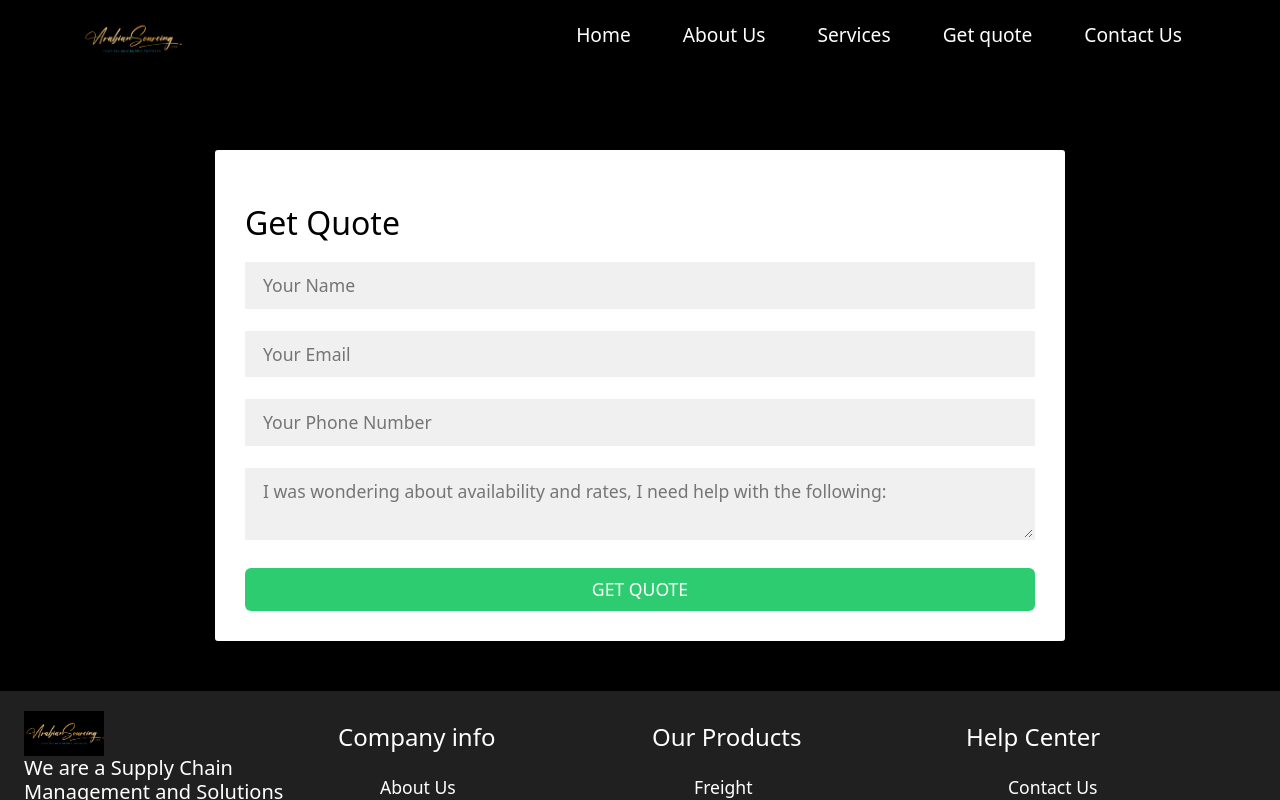
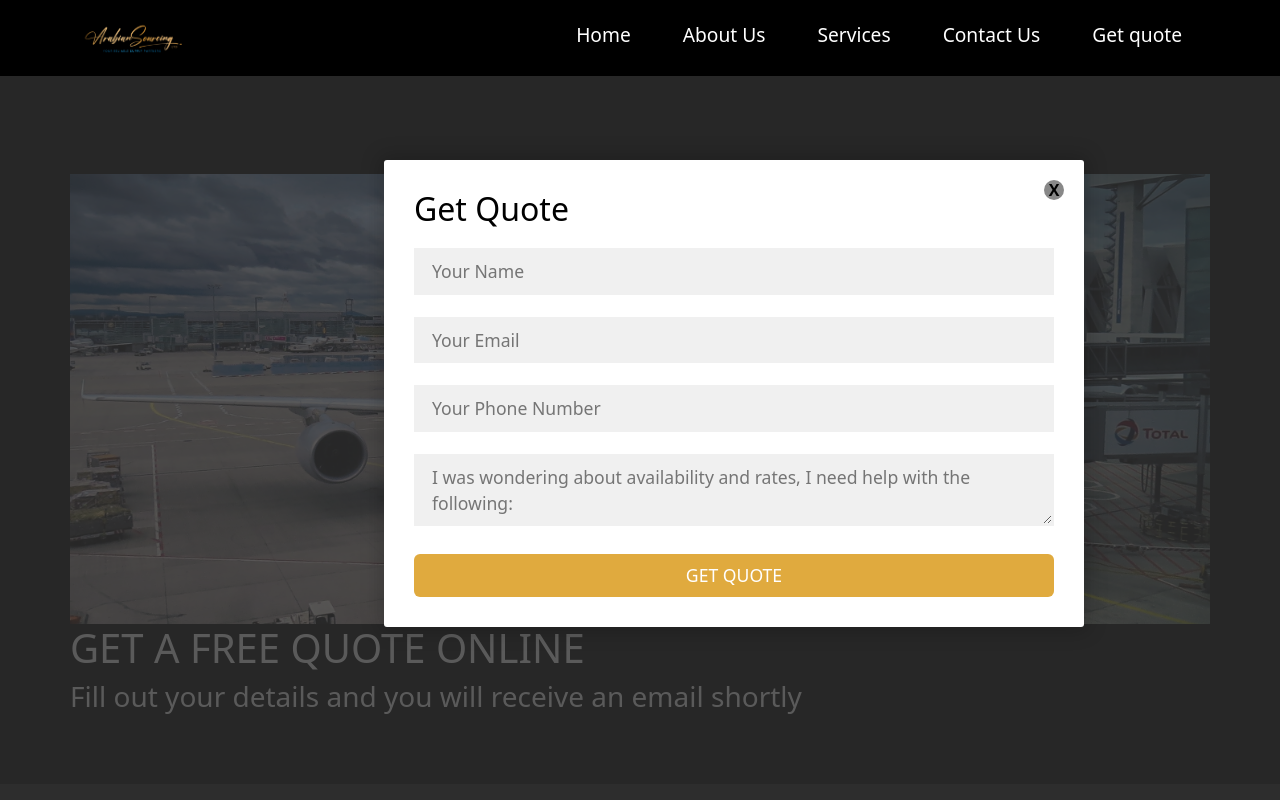
Before and after one commit to meekkaran/Supply-Chain-Management, a React (Create React App) app: page /quote in a window 1280 px wide. Shown: the top 800 px of the page. Built offline with nearby package versions, Linux system fonts and the light colour scheme.

Commit message:
finalising with content

```diff
--- a/src/App.js
+++ b/src/App.js
@@ -38,8 +38,8 @@ function App() {
           <Route path="/" element={<Home />} />
           <Route path="/about" element={<About/>} />
           <Route path="/contact" element={<Contact />} />
+          <Route path="/services" element={<Services/>} />
           <Route path="/quote" element={<Quote />} />
-          <Route path="/services" element={<Services/>} />
         </Routes>
         <Footer />
       </div>
--- a/src/components/About/About.js
+++ b/src/components/About/About.js
@@ -5,7 +5,7 @@ import { Box } from "@mui/system";
 import { AiOutlineTwitter, AiFillFacebook} from "react-icons/ai";
 import { FaLinkedinIn } from "react-icons/fa";
 import "./about.css";
-// import homeLogo from "../../Assets/homeimg2";
+
 import bgQuote  from "../../Assets/air2.jpg";
 import { TextField, Typography } from "@mui/material";
 import RateReviewIcon from '@mui/icons-material/RateReview';
--- a/src/components/About/about.css
+++ b/src/components/About/about.css
@@ -19,7 +19,7 @@
 .about-first hr{
   width: 500px;
   height: 5px;
-  background-color: yellow;
+  background-color: #e0aa3e;
   margin: 0 auto;
   border: none;
   text-align: center;
@@ -27,7 +27,7 @@
 .about-description hr{
   width: 100px;
   height: 5px;
-  background-color: yellow;
+  background-color: #e0aa3e;
   margin: 0 auto;
   border: none;
   align-items: left;
@@ -129,7 +129,7 @@
 }
 .social-links a{
   display: inline-block;
-  color: #d4af37;
+  color: #e0aa3e;
   font-size: 1.4em;
   margin-right: 5px;
 }
--- a/src/components/Contact/contact.css
+++ b/src/components/Contact/contact.css
@@ -20,7 +20,7 @@
   padding-right: 2rem;
 }
 .contact-heading h2{
-  color:#d4af37;
+  color:#e0aa3e;
   font-size: 2rem;
   font-weight: 600;
   letter-spacing: 2px;
@@ -33,7 +33,7 @@
   content: '';
   width:70px;
   height:2px;
-  background: #d4af37;
+  background: #e0aa3e;
 }
 .contact-heading h2::after{
   position:absolute;
@@ -42,7 +42,7 @@
   content: '';
   width:70px;
   height:2px;
-  background: #d4af37;
+  background: #e0aa3e;
 }
 .container{
   max-width: 1170px;
@@ -68,7 +68,7 @@
 .icon{
   height: 60px;
   width:60px;
-  background: #d4af37;
+  background: #e0aa3e;
   border-radius:50%;
   line-height: 60px;
   text-align: center;
@@ -137,7 +137,7 @@ form button{
 .site-btn{
   border: none;
   display: inline-block;
-  background: #d4af37;
+  background: #e0aa3e;
   color:#000;
   font-size: 14px;
   font-weight: 500;
--- a/src/components/Home/Home.js
+++ b/src/components/Home/Home.js
@@ -1,4 +1,5 @@
 import React from "react";
+import { useState } from "react";
 import { Container, Row, Col } from "react-bootstrap";
 import Home2 from "./Home2";
 import homeLogo from "../../Assets/air4.jpg";
@@ -7,6 +8,10 @@ import Button from "react-bootstrap/Button";
 import "./home.css";
 
 function Home() {
+  const [modal, setModal] = useState(false);
+  const toggleModal = () => {
+    setModal(!modal)
+  }
   return (
     <section>
       <Container fluid className="home-section" id="home">
@@ -22,12 +27,32 @@ function Home() {
                         - a step by step procedure to get your items delivered safely to your door steps<br/> - and a way to track your items.
                     </h4>
                     <p>Simplify your life</p>
-                    <Button  className="home-buttons">
+                    <Button  className="home-buttons"
+                      onClick={toggleModal}>
                         GET A QUOTE
                     </Button>
                 </div>
+                {/* modal view */}
+
+                {modal && (
+                  <div onClick={toggleModal} className="overlay">
+                  <div className="popup">
+
+                      <div className="close-btn" onClick={toggleModal}>X</div>
+                      <div className="form">
+                        <h2>Get Quote</h2>
+                        <input type="text" className="field" placeholder="Your Name"></input>
+                        <input type="email" className="field" placeholder="Your Email"></input>
+                        <input type="text" className="field" placeholder="Your Phone Number"></input>
+                        <textarea className="field area" placeholder="I was wondering about availability and rates, I need help with the following:"></textarea>
+                        <button className="btn">GET QUOTE</button>
+                      </div>
+                    </div>
+
+                </div>
+                )}
+
             </Col>
-
             <Col md={5} style={{ paddingBottom: 20 }}>
               <img
                 src={homeLogo}
--- a/src/components/Home/home.css
+++ b/src/components/Home/home.css
@@ -1,8 +1,102 @@
+/* popup section */
 
-  .home-header {
-    padding-top: 20px !important;
-  }
+.quote-section {
+  /* position: relative !important; */
+  padding-top:  150px !important;
+  padding-bottom: 50px !important;
+  box-sizing: border-box;
+  margin: 0;
+  padding: 0;
+  overflow-x: hidden;
+}
+.home-header .popup{
+  position: absolute;
+  padding: 30px;
+  max-width: 700px;
+  display: grid;
+  justify-content: center;
+  align-items: center;
+  text-align: center;
+  background-color: #fff;
+  margin:0 auto;
+  border-radius: 3px;
+  box-shadow: 0px 0px 19px 5px rgba(0,0,0,0.19);
+  top: 20%;
+  left: 30%;
+  /* transform: translate(50%, 50%); */
+}
+.home-header .overlay{
+  width: 100vw;
+  height:100vh;
+  top:0;
+  left:0;
+  right: 0;
+  bottom: 0;
+  position: fixed;
+  background: rgba(49,49,49,0.8);
+}
 
+.popup .close-btn{
+  position: absolute;
+  background: #888;
+  color: #000;
+  top: 20px;
+  right: 20px;
+  width: 20px;
+  height: 20px;
+  cursor: pointer;
+  font-weight: bold;
+  border-radius: 20px;
+  line-height: 20px;
+
+}
+
+.field{
+  width: 100%;
+  padding: 0.5rem 1rem;
+  margin-bottom: 22px;
+  background-color: rgba(230,230,230,0.6);
+  font-size: 1.1em;
+  outline: none;
+  border: 2px solid rgba(0,0,0,0);
+  transition: .3s;
+}
+.field:hover{
+  background-color: rgba(0,0,0,0.1);
+}
+.field:focus{
+  background-color: #fff;
+  border: 2px solid rgba(30, 85, 250, 0.47);
+}
+.form h2{
+  padding-bottom: 10px;
+  margin-bottom: 10px;
+  color: #000;
+  float: left;
+}
+.area{
+  max-height: 150px;
+}
+
+.form .btn{
+  width:100%;
+  padding: 0.5rem 1rem;
+  font-size: 1.1rem;
+  background-color: #2ecc71;
+  cursor: pointer;
+  outline: none;
+  border: none;
+  transition: .3s;
+  color:#fff;
+}
+.form .btn:hover{
+  background-color: #27ae60;
+}
+
+/* end of modal popup */
+
+
+/* home.js page css */
   .home-section {
     position: relative;
     background-image: var(--image-gradient), url(../../Assets/air1.jpg);
@@ -21,7 +115,7 @@
     text-align: left;
   }
   .home-content .home-buttons{
-    background-color: #d4af37;
+    background-color: #e0aa3e;
   }
 
   .heading {
@@ -46,6 +140,7 @@
     padding-bottom: 20px !important;
     text-align: center;
   }
+
   .home-about {
     position: relative;
     padding-bottom: 70px !important;
@@ -57,6 +152,11 @@
     border-radius: 10px;
     padding-bottom: 50px;
   }
+
+  /* home products section */
+.home-products-section{
+  padding:50px;
+}
   .home-products{
     width: 80%;
     padding: 50px;
@@ -72,7 +172,7 @@
   }
   .home-products-btn .btn{
     margin-right: 10px;
-    background-color: #d4af37 !important;
+    background-color: #e0aa3e !important;
     border: 0 !important;
     padding: 13px;
     font-size: 1.1em;
@@ -80,7 +180,6 @@
 
 
   /* home card section */
-
   .home-card {
     padding-top: 50px !important;
     padding-bottom: 50px !important;
@@ -98,14 +197,14 @@
     height: 100% !important;
   }
 
-  .icon-colour {
-    color: #d4af37  !important;
+.icon-colour {
+    color: #e0aa3e  !important;
     font-size: 50px !important;
     text-align: left !important;
   }
 
 .home-content .home-buttons{
-    background-color: #d4af37 !important;
+    background-color: #e0aa3e !important;
     border: 0 !important;
     padding: 10px;
     font-size: 0.5em;
--- a/src/components/Navbar/Navbar.js
+++ b/src/components/Navbar/Navbar.js
@@ -72,14 +72,14 @@ function NavBar() {
             </Nav.Item>
 
             <Nav.Item>
-              <Nav.Link as={Link} to="/quote" onClick={() => updateExpanded(false)}>
-                  Get  quote
+              <Nav.Link as={Link} to="/contact" onClick={() => updateExpanded(false)}>
+                 Contact Us
               </Nav.Link>
             </Nav.Item>
 
             <Nav.Item>
-              <Nav.Link as={Link} to="/contact" onClick={() => updateExpanded(false)}>
-                 Contact Us
+              <Nav.Link as={Link} to="/quote" onClick={() => updateExpanded(false)}>
+                  Get  quote
               </Nav.Link>
             </Nav.Item>
 
--- a/src/components/Quote/Quote.js
+++ b/src/components/Quote/Quote.js
@@ -1,19 +1,39 @@
 import React from "react";
-import { Container, Row, Col, Card } from "react-bootstrap";
+import { useState } from "react";
+import { Container, Row, Col } from "react-bootstrap";
+import homeLogo from "../../Assets/air4.jpg";
+import bgImage from "../../Assets/air1.jpg";
 import Button from "react-bootstrap/Button";
-import { Box } from "@mui/system";
 import "./quote.css";
-import bgQuote  from "../../Assets/air2.jpg";
-import { TextField, Typography } from "@mui/material";
 
 function Quote() {
+  const [modal, setModal] = useState(true);
+  const toggleModal = () => {
+    setModal(!modal)
+  }
   return (
-      <Container fluid className="quote-section" id="quote">
+    <section>
+      <Container fluid className="home-section" id="home">
+        <Container className="home-content">
           <Row>
-          <Col md={12}>
-            {/* <img src={bgQuote} className="quoteimg" /> */}
+            <Col md={12} className="home-header">
+              <img
+                src={homeLogo}
+                alt="home pic"
+                className="img-fluid"
+                style={{ maxHeight: "450px" }}
+              />
+              <div className="quote-content">
+                <h1>GET A FREE  QUOTE ONLINE</h1>
+                <h3>Fill out your details  and you will receive an email shortly</h3>
+              </div>
+                {/* modal view */}
+
+                {modal && (
+                  <div onClick={toggleModal} className="overlay">
                   <div className="popup">
-              <div className="close-btn">$times;</div>
+
+                      <div className="close-btn" onClick={toggleModal}>X</div>
                       <div className="form">
                         <h2>Get Quote</h2>
                         <input type="text" className="field" placeholder="Your Name"></input>
@@ -23,11 +43,25 @@ function Quote() {
                         <button className="btn">GET QUOTE</button>
                       </div>
                     </div>
+
+                </div>
+                )}
+
             </Col>
+            {/* <Col md={5} style={{ paddingBottom: 20 }}>
+              <img
+                src={homeLogo}
+                alt="home pic"
+                className="img-fluid"
+                style={{ maxHeight: "450px" }}
+              />
+            </Col> */}
           </Row>
+        </Container>
+      </Container>
 
-      </Container>
+    </section>
   );
 }
 
-export default Quote
+export default Quote;
--- a/src/components/Quote/quote.css
+++ b/src/components/Quote/quote.css
@@ -1,15 +1,18 @@
+/* popup section */
+
 .quote-section {
-    position: relative !important;
+    /* position: relative !important; */
     padding-top:  150px !important;
     padding-bottom: 50px !important;
     box-sizing: border-box;
     margin: 0;
     padding: 0;
+    overflow-x: hidden;
   }
-
-.popup{
+  .home-header .popup{
+    position: absolute;
     padding: 30px;
-    max-width: 850px;
+    max-width: 700px;
     display: grid;
     justify-content: center;
     align-items: center;
@@ -18,6 +21,34 @@
     margin:0 auto;
     border-radius: 3px;
     box-shadow: 0px 0px 19px 5px rgba(0,0,0,0.19);
+    top: 20%;
+    left: 30%;
+    /* transform: translate(50%, 50%); */
+  }
+  .home-header .overlay{
+    width: 100vw;
+    height:100vh;
+    top:0;
+    left:0;
+    right: 0;
+    bottom: 0;
+    position: fixed;
+    background: rgba(49,49,49,0.8);
+  }
+
+  .popup .close-btn{
+    position: absolute;
+    background: #888;
+    color: #000;
+    top: 20px;
+    right: 20px;
+    width: 20px;
+    height: 20px;
+    cursor: pointer;
+    font-weight: bold;
+    border-radius: 20px;
+    line-height: 20px;
+
   }
 
   .field{
@@ -47,17 +78,17 @@
     max-height: 150px;
   }
 
-.btn{
+  .form .btn{
     width:100%;
     padding: 0.5rem 1rem;
     font-size: 1.1rem;
-    background-color: #2ecc71;
+    background-color: #e0aa3e;
     cursor: pointer;
     outline: none;
     border: none;
     transition: .3s;
     color:#fff;
   }
-.btn:hover{
-    background-color: #27ae60;
+  .form .btn:hover{
+    background-color: #e0aa3e;
   }
```
Also changed, not shown: src/components/Home/Home2.js (+92 -97 lines), src/Assets/Meek.jpg (added). Lines whose indentation alone changed are shown as unchanged.
